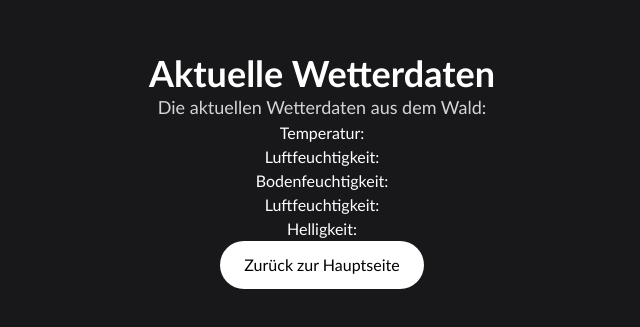
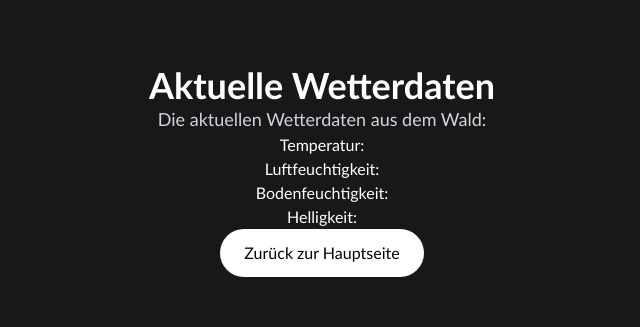
Before and after one commit to V0706/Hackathon, a Next.js app: page /second in a window 1280 px wide. Shown: the part 229-556 px from the top of the page, without its empty margins (318-958 px from the left). Built offline with nearby package versions, Linux system fonts and the light colour scheme.

Commit message:
link_heile

```diff
--- a/src/app/page.tsx
+++ b/src/app/page.tsx
@@ -14,6 +14,7 @@ const tips = [
   "Bienen besuchen am liebsten offene Blüten.",
   "Nach Regen lohnt sich ein Blick unter große Blätter.",
 ];
+import Link from "next/link";
 
 export default function Home() {
   return (
--- a/src/app/second/page.tsx
+++ b/src/app/second/page.tsx
@@ -8,12 +8,23 @@ export default function SecondPage() {
        Die aktuellen Wetterdaten aus dem Wald:
       </p>
       <div>
-        <p>Temperatur:</p></div>
-
+        <p>Temperatur:</p>
+      </div>
+      <div>
         <p>Luftfeuchtigkeit:</p>
+      </div>
+      <div>
         <p>Bodenfeuchtigkeit:</p>
-        <p>Luftfeuchtigkeit:</p>
+      </div>
+      <div>
         <p>Helligkeit:</p>
+      </div>
+      <div>
+        <p></p>
+      </div>
+      <div>
+        <p></p>
+      </div>
 
       <Link
         href="/"
```
